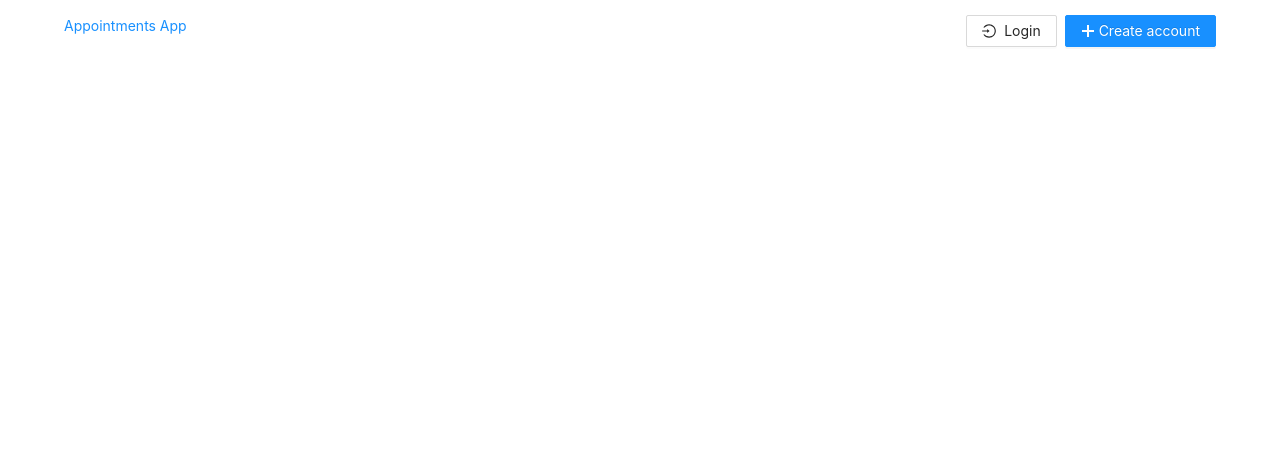
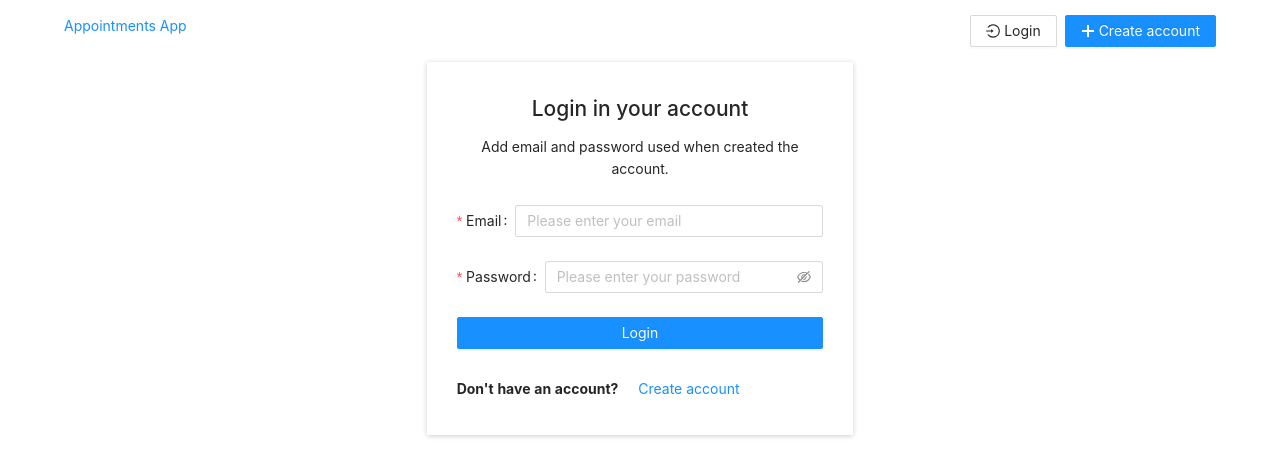
Before and after one commit to danielmoisa/appointments-api, a React (Create React App) app in the folder client/: page /sign-in in a window 1280 px wide. Shown: the top 476 px of the page. Built offline with nearby package versions, Linux system fonts and the light colour scheme.

Commit message:
created login functionality & protected route

```diff
--- a/client/src/App.tsx
+++ b/client/src/App.tsx
@@ -1,14 +1,20 @@
 import React, { FC } from 'react';
-import { BrowserRouter as Router, Route } from 'react-router-dom'
+import { BrowserRouter as Router, Route, Redirect } from 'react-router-dom'
 
 import './App.scss'
 
-//Pages
+//Front pages
 import SignUp from './frontend/pages/SignUp'
 import Home from './frontend/pages/Home'
+import SignIn from './frontend/pages/SignIn'
+
+//Dashboard pages
+import Dashboard from './admin/pages/Dashboard'
 
 //Components
 import Header from './frontend/components/Header'
+
+const loggedInToken = localStorage.getItem('appointments_management_login_token')
 
 
 const App: FC = () => {
@@ -16,8 +22,10 @@ const App: FC = () => {
     <div id="app-wrapper">
      <Router>
        <Header />
-       <Route path="/" component={Home} exact />
-       <Route path="/sign-up" component={SignUp} />
+          <Route path="/" component={Home} exact />
+          <Route path="/sign-up" component={SignUp} />
+          <Route path="/sign-in" component={SignIn} />
+          { loggedInToken ? <Route to="/dashboard" component={Dashboard} /> : <Redirect to="/sign-in" /> }
      </Router>
     </div>
   );
--- /dev/null
+++ b/client/src/admin/pages/Dashboard.tsx
@@ -0,0 +1,11 @@
+import React from 'react'
+
+const Dashboard = () => {
+    return (
+        <div>
+            Dashboard
+        </div>
+    )
+}
+
+export default Dashboard
--- a/client/src/frontend/components/Header.tsx
+++ b/client/src/frontend/components/Header.tsx
@@ -1,7 +1,7 @@
 import React, { useState } from 'react'
 import { Link } from 'react-router-dom'
 
-import { Row, Col, Drawer, Form, Button, Input, Space } from 'antd';
+import { Row, Col, Button, Space } from 'antd';
 import { PlusOutlined, LoginOutlined } from '@ant-design/icons';
 
 
@@ -21,44 +21,12 @@ const Header = () => {
                 <Col span={18} className="menu">
                <Space>
                     <Button onClick={ () => setOpenLogin(!openLogin)}>
-                        <LoginOutlined /> Login
+                      <Link to="sign-in"><LoginOutlined /> Login</Link>
                     </Button>
                     <Button type="primary" >
                     <Link to="/sign-up"><PlusOutlined /> Create account</Link>
                     </Button>
                </Space>
-
-                {/* Login drawer */}
-              <Drawer
-                  title="Login into account"
-                  width={400}
-                  onClose={closeLoginDrawer}
-                  visible={openLogin}
-                  bodyStyle={{ paddingBottom: 80 }}
-              >
-                <Form layout="vertical">
-                    <Form.Item
-                      name="email"
-                      label="Email"
-                      rules={[{ required: true, message: 'Please enter your email' }]}
-                    >
-                      <Input placeholder="Please enter your email" />
-                    </Form.Item>
-                    <Form.Item
-                        label="Password"
-                        name="password"
-                        rules={[{ required: true, message: 'Please input your password!' }]}
-                    >
-                        <Input.Password  placeholder="Please enter your password" />
-                    </Form.Item>
-                    <Form.Item>
-                        <Button type="primary" htmlType="submit" block>
-                            Login
-                        </Button>
-                    </Form.Item>
-                </Form>
-              </Drawer>
-                {/* End login drawer */}
                 </Col>
             </Row>
         </div>
--- /dev/null
+++ b/client/src/frontend/pages/SignIn.tsx
@@ -0,0 +1,67 @@
+import React, { useState } from 'react'
+import axios from 'axios'
+import{Row, Col, Button, Form, Input } from 'antd'
+import { Link, useHistory } from 'react-router-dom'
+
+import '../scss/SignIn.scss'
+
+const SignIn = () => {
+    const [password, setPassword] = useState('')
+    const [email, setEmail] = useState('')
+    let history = useHistory();
+
+    const handleLogin = async () => {
+        try {
+            const result = await axios({
+                method: 'POST',
+                url: 'http://localhost:4000/auth/signin',
+                headers: { 'Content-Type': 'application/json' },
+                data: { email, password }
+            })
+
+            const loginToken = result.data.accessToken
+            localStorage.setItem('appointments_management_login_token', loginToken)
+
+            history.push('/dashboard')
+        } catch (error) {
+            console.log(error.response.data.message)
+        }
+    }
+
+    return (
+        <Row className="sign-in-wrapper">
+            <Col offset={8} xs={{ offset: 1 }} sm={{ offset: 4 }} md={{ offset: 8 }}></Col>
+            <Col span={8} xs={{ span: 22 }} sm={{ span: 16 }} md={{ span: 8 }} className="signin-form">
+                <h2 className="title">Login in your account</h2>
+                <p className="description">Add email and password used when created the account.</p>
+                <Form name="sign-in" onFinish={handleLogin}>
+                    <Form.Item
+                    name="email"
+                    label="Email"
+                    rules={[{ required: true, message: 'Please enter your email' }]}
+                    >
+                    <Input placeholder="Please enter your email" value={email} onChange={e => setEmail(e.target.value)}/>
+                    </Form.Item>
+                    <Form.Item
+                        label="Password"
+                        name="password"
+                        rules={[{ required: true, message: 'Please input your password!' }]}
+                    >
+                        <Input.Password  placeholder="Please enter your password" value={password} onChange={e => setPassword(e.target.value)}/>
+                    </Form.Item>
+                    <Form.Item>
+                        <Button type="primary" htmlType="submit" block>
+                            Login
+                        </Button>
+                    </Form.Item>
+                </Form>
+                <Row>
+                    <b>Don't have an account? <Button type="link"><Link to="/sign-up">Create account</Link></Button></b>
+                </Row>
+            </Col>
+            <Col  offset={8} xs={{ offset: 1 }} sm={{ offset: 4 }} md={{ offset: 8 }}></Col>
+        </Row>
+    )
+}
+
+export default SignIn
--- a/client/src/frontend/pages/SignUp.tsx
+++ b/client/src/frontend/pages/SignUp.tsx
@@ -23,10 +23,14 @@ const SignUp = () => {
 				url: "http://localhost:4000/auth/signup",
 				headers: { "Content-Type": "application/json" },
 				data: { username, email, role, password },
-			});
+            });
+            setUsername('')
+            setEmail('')
+            setRole('')
+            setPassword('')
 		} catch (error) {
 			console.log(error.response.data.message);
-		}
+        }
 	};
 
 	return (
--- /dev/null
+++ b/client/src/frontend/scss/SignIn.scss
@@ -0,0 +1,13 @@
+.sign-in-wrapper {
+  .signin-form {
+    box-shadow: 0 1px 5px 0 rgba(0, 0, 0, 0.2);
+    padding: 30px;
+    .title,
+    .description {
+      text-align: center;
+    }
+    .description {
+      margin-bottom: 25px;
+    }
+  }
+}
--- a/client/tsconfig.json
+++ b/client/tsconfig.json
@@ -19,7 +19,7 @@
     "resolveJsonModule": true,
     "isolatedModules": true,
     "noEmit": true,
-    "jsx": "react"
+    "jsx": "react-jsx"
   },
   "include": [
     "src"
```
Also changed, not shown: 1 other file (tests, documents, lock files or other folders).
